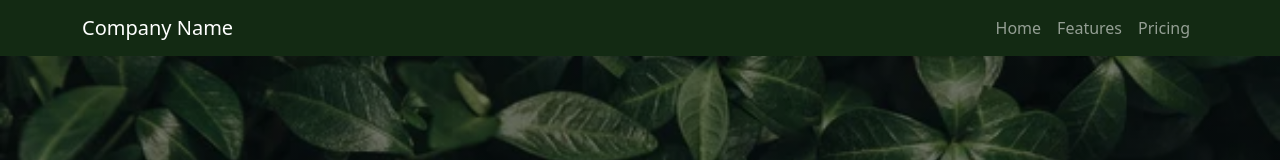
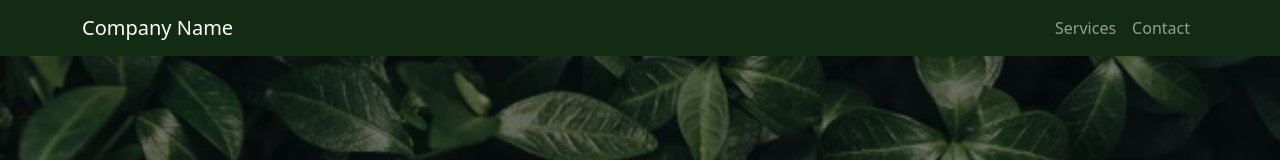
Before and after one commit to Kameha1011/domo, a React (Vite) app: page / in a window 1280 px wide. Shown: the top 160 px of the page. Built offline with nearby package versions, Linux system fonts and the light colour scheme.

Commit message:
feat: navbar styles switched to styled components and improved navigation bttons

```diff
--- a/src/components/Home/Footer/Footer.tsx
+++ b/src/components/Home/Footer/Footer.tsx
@@ -5,7 +5,7 @@ import SocialLinks from '../SocialLinks/SocialLinks'
 
 const Footer: React.FC = () => {
   return (
-    <FooterContainer className="pt-5">
+    <FooterContainer className="pt-5" id='contact'>
       <Row className="m-0 gap-3 gap-lg-0">
         <Col xs={12} lg={6}>
           <ContactForm />
--- a/src/components/Home/Navbar/Navbar.tsx
+++ b/src/components/Home/Navbar/Navbar.tsx
@@ -1,22 +1,20 @@
 import Container from 'react-bootstrap/Container'
 import Nav from 'react-bootstrap/Nav'
-import { Navbar as BsNavbar } from 'react-bootstrap'
-import './style.css'
+import { NavbarContainer } from './style'
 const Navbar: React.FC = () => {
   return (
-    <BsNavbar data-bs-theme="dark" expand="md">
+    <NavbarContainer data-bs-theme="dark" expand="md">
       <Container>
-        <BsNavbar.Brand href="#home">Company Name</BsNavbar.Brand>
-        <BsNavbar.Toggle aria-controls="navbarScroll" />
-        <BsNavbar.Collapse id="navbarScroll">
+        <NavbarContainer.Brand href="#home">Company Name</NavbarContainer.Brand>
+        <NavbarContainer.Toggle aria-controls="navbarScroll" />
+        <NavbarContainer.Collapse id="navbarScroll">
           <Nav className="ms-auto">
-            <Nav.Link href="#home">Home</Nav.Link>
-            <Nav.Link href="#features">Features</Nav.Link>
-            <Nav.Link href="#pricing">Pricing</Nav.Link>
+            <Nav.Link href="#services">Services</Nav.Link>
+            <Nav.Link href="#contact">Contact</Nav.Link>
           </Nav>
-        </BsNavbar.Collapse>
+        </NavbarContainer.Collapse>
       </Container>
-    </BsNavbar>
+    </NavbarContainer>
   )
 }
 
--- /dev/null
+++ b/src/components/Home/Navbar/style.ts
@@ -0,0 +1,6 @@
+import styled from 'styled-components'
+import { Navbar as BsNavbar } from 'react-bootstrap'
+
+export const NavbarContainer = styled(BsNavbar)`
+    background-color: #132a13;
+`
--- a/src/components/Home/Services/ServiceList.tsx
+++ b/src/components/Home/Services/ServiceList.tsx
@@ -3,7 +3,7 @@ import Service from './Service/Service'
 
 const ServiceList: React.FC = () => {
   return (
-    <div>
+    <div id='services'>
       {services.map((service, index) => (
         <Service key={index} index={index} {...service} />
       ))}
```
